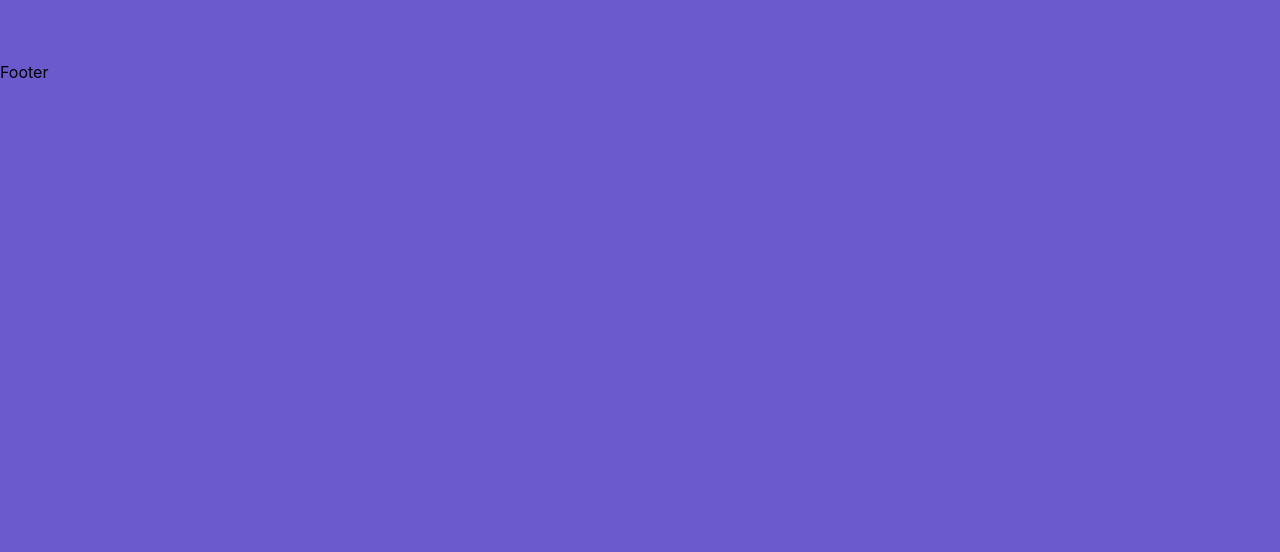
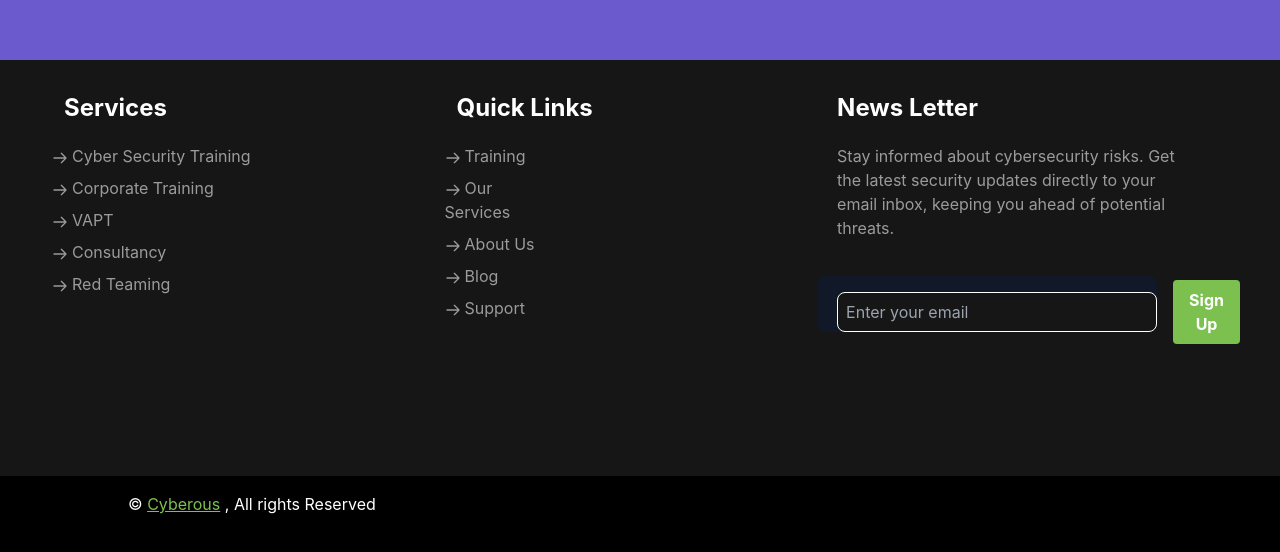
Before and after one commit to sankalp-codes244/cyberousWebsite, a React (Vite) app: page / in a window 1280 px wide. Shown: the part 884-1436 px from the top of the page. Before the commit the page ends 968 px from the top, so only its background shows below. Built offline with nearby package versions, Linux system fonts and the light colour scheme.

Commit message:
Made the Footer

```diff
--- a/src/components/Footer.jsx
+++ b/src/components/Footer.jsx
@@ -1,8 +1,123 @@
 import React from 'react'
+import { Link } from 'react-router-dom'
 
 const Footer = () => {
   return (
-    <div>Footer</div>
+    <div>
+      <div className='flex flex-col md:flex-row w-full bg-custum-bg-dark'>
+        <div className='w-full md:w-1/3 h-auto md:h-96 ml-8 mt-8'>
+          <h1 className='text-white text-2xl font-bold mb-5 ml-8'>Services</h1>
+          <div>
+            <ol className="list-none">
+              <li className="w-full md:w-52 text-custom-fontColor-Dark ml-5 mb-2 hover:scale-110 transition duration-300 hover:text-custom-buttonColor-Green ">
+                <svg xmlns="http://www.w3.org/2000/svg" fill="none" viewBox="0 0 24 24" stroke="currentColor" className="w-4 h-4 mr-1 inline-block transform rotate-90">
+                  <path strokeLinecap="round" strokeLinejoin="round" strokeWidth="2" d="M5 10l7-7m0 0l7 7m-7-7v18" />
+                </svg>
+                Cyber Security Training
+              </li>
+              <li className="w-full md:w-52 text-custom-fontColor-Dark ml-5 mb-2 hover:scale-110 transition duration-300 hover:text-custom-buttonColor-Green ">
+                <svg xmlns="http://www.w3.org/2000/svg" fill="none" viewBox="0 0 24 24" stroke="currentColor" className="w-4 h-4 mr-1 inline-block transform rotate-90">
+                  <path strokeLinecap="round" strokeLinejoin="round" strokeWidth="2" d="M5 10l7-7m0 0l7 7m-7-7v18" />
+                </svg>
+                Corporate Training
+              </li>
+              <li className="w-full md:w-52 text-custom-fontColor-Dark ml-5 mb-2 hover:scale-110 transition duration-300 hover:text-custom-buttonColor-Green ">
+                <svg xmlns="http://www.w3.org/2000/svg" fill="none" viewBox="0 0 24 24" stroke="currentColor" className="w-4 h-4 mr-1 inline-block transform rotate-90">
+                  <path strokeLinecap="round" strokeLinejoin="round" strokeWidth="2" d="M5 10l7-7m0 0l7 7m-7-7v18" />
+                </svg>
+                VAPT
+              </li>
+              <li className="w-full md:w-52 text-custom-fontColor-Dark ml-5 mb-2 hover:scale-110 transition duration-300 hover:text-custom-buttonColor-Green ">
+                <svg xmlns="http://www.w3.org/2000/svg" fill="none" viewBox="0 0 24 24" stroke="currentColor" className="w-4 h-4 mr-1 inline-block transform rotate-90">
+                  <path strokeLinecap="round" strokeLinejoin="round" strokeWidth="2" d="M5 10l7-7m0 0l7 7m-7-7v18" />
+                </svg>
+                Consultancy
+              </li>
+              <li className="w-full md:w-52 text-custom-fontColor-Dark ml-5 mb-2 hover:scale-110 transition duration-300 hover:text-custom-buttonColor-Green ">
+                <svg xmlns="http://www.w3.org/2000/svg" fill="none" viewBox="0 0 24 24" stroke="currentColor" className="w-4 h-4 mr-1 inline-block transform rotate-90">
+                  <path strokeLinecap="round" strokeLinejoin="round" strokeWidth="2" d="M5 10l7-7m0 0l7 7m-7-7v18" />
+                </svg>
+                Red Teaming
+              </li>
+              {/* Add other list items */}
+            </ol>
+          </div>
+        </div>
+        <div className='w-full md:w-1/3 h-auto md:h-96 ml-8 mt-8'>
+          <h1 className='text-white text-2xl font-bold mb-5 ml-8'>Quick Links</h1>
+          <ol className="list-none">
+            <Link to='about'>
+              <li className="w-full md:w-24 text-custom-fontColor-Dark ml-5 mb-2 hover:scale-110 transition duration-300 hover:text-custom-buttonColor-Green">
+                <svg xmlns="http://www.w3.org/2000/svg" fill="none" viewBox="0 0 24 24" stroke="currentColor" className="w-4 h-4 mr-1 inline-block transform rotate-90">
+                  <path strokeLinecap="round" strokeLinejoin="round" strokeWidth="2" d="M5 10l7-7m0 0l7 7m-7-7v18" />
+                </svg>
+                Training
+              </li>
+            </Link>
+            <Link to='about'>
+              <li className="w-full md:w-24 text-custom-fontColor-Dark ml-5 mb-2 hover:scale-110 transition duration-300 hover:text-custom-buttonColor-Green">
+                <svg xmlns="http://www.w3.org/2000/svg" fill="none" viewBox="0 0 24 24" stroke="currentColor" className="w-4 h-4 mr-1 inline-block transform rotate-90">
+                  <path strokeLinecap="round" strokeLinejoin="round" strokeWidth="2" d="M5 10l7-7m0 0l7 7m-7-7v18" />
+                </svg>
+                Our Services
+              </li>
+            </Link>
+            <Link to='about'>
+              <li className="w-full md:w-24 text-custom-fontColor-Dark ml-5 mb-2 hover:scale-110 transition duration-300 hover:text-custom-buttonColor-Green">
+                <svg xmlns="http://www.w3.org/2000/svg" fill="none" viewBox="0 0 24 24" stroke="currentColor" className="w-4 h-4 mr-1 inline-block transform rotate-90">
+                  <path strokeLinecap="round" strokeLinejoin="round" strokeWidth="2" d="M5 10l7-7m0 0l7 7m-7-7v18" />
+                </svg>
+                About Us
+              </li>
+            </Link>
+            <Link to='about'>
+              <li className="w-full md:w-24 text-custom-fontColor-Dark ml-5 mb-2 hover:scale-110 transition duration-300 hover:text-custom-buttonColor-Green">
+                <svg xmlns="http://www.w3.org/2000/svg" fill="none" viewBox="0 0 24 24" stroke="currentColor" className="w-4 h-4 mr-1 inline-block transform rotate-90">
+                  <path strokeLinecap="round" strokeLinejoin="round" strokeWidth="2" d="M5 10l7-7m0 0l7 7m-7-7v18" />
+                </svg>
+                Blog
+              </li>
+            </Link>
+            <Link to='about'>
+              <li className="w-full md:w-24 text-custom-fontColor-Dark ml-5 mb-2 hover:scale-110 transition duration-300 hover:text-custom-buttonColor-Green">
+                <svg xmlns="http://www.w3.org/2000/svg" fill="none" viewBox="0 0 24 24" stroke="currentColor" className="w-4 h-4 mr-1 inline-block transform rotate-90">
+                  <path strokeLinecap="round" strokeLinejoin="round" strokeWidth="2" d="M5 10l7-7m0 0l7 7m-7-7v18" />
+                </svg>
+                Support
+              </li>
+            </Link>
+            {/* Add other list items */}
+          </ol>
+        </div>
+        <div className='w-full md:w-1/3 h-auto md:h-96 ml-8 md:mr-10 md:mt-0'>
+          <h1 className='text-white text-2xl font-bold mb-5 ml-5 mt-8'>
+            News Letter
+          </h1>
+          <div>
+            <h1 className='text-custom-fontColor-Dark ml-5 md:mr-10'>
+              Stay informed about cybersecurity risks. Get the latest security updates directly to your email inbox, keeping you ahead of potential threats.
+            </h1>
+            <div className="flex flex-col md:flex-row items-center mt-6 ">
+              <div className="bg-gray-900 rounded-lg mb-4 md:mb-0">
+                <input
+                  name="emailHandle"
+                  type="email"
+                  className="mt-4 ml-5 h-10 px-2 text-white bg-custum-bg-dark focus:outline-none border border-solid border-white w-80 rounded-lg"
+                  placeholder="Enter your email"
+                />
+              </div>
+              <button className="mt-4 ml-4 bg-custom-buttonColor-Green hover:bg-custom-buttonColor-GreenDark text-white font-bold py-2 px-4 rounded">
+                Sign Up
+              </button>
+            </div>
+          </div>
+        </div>
+
+      </div>
+      <div className='h-24 w-full bg-black'>
+        <h1 className='ml-32 pt-4 text-white text-base'> © <span className='text-custom-buttonColor-Green underline'>Cyberous</span> , All rights Reserved</h1>
+      </div>
+    </div>
   )
 }
 
--- a/src/components/Navbar.jsx
+++ b/src/components/Navbar.jsx
@@ -1,5 +1,6 @@
 import { useState } from 'react';
 import DropDown from './DropDown';
+
 import { Link } from 'react-router-dom';
 
 const Navbar = () => {
--- a/tailwind.config.js
+++ b/tailwind.config.js
@@ -15,6 +15,11 @@ export default {
         'custom-orange-hover-color': '#ff9900', // Custom hover color
         'custom-gradient-bg-dark': '#2E3192',
         'custom-gradient-bg-light': '#3438a5',
+        'custum-bg-dark': '#161616',
+        'custom-fontColor-Dark':'#9b9b9b',
+        'custom-fontColor-Green':'#2a7624',
+        'custom-buttonColor-Green':'#7cc04f',
+        'custom-buttonColor-GreenDark':'#4a732f',
       },
       fontFamily: {
       sans: [
```
